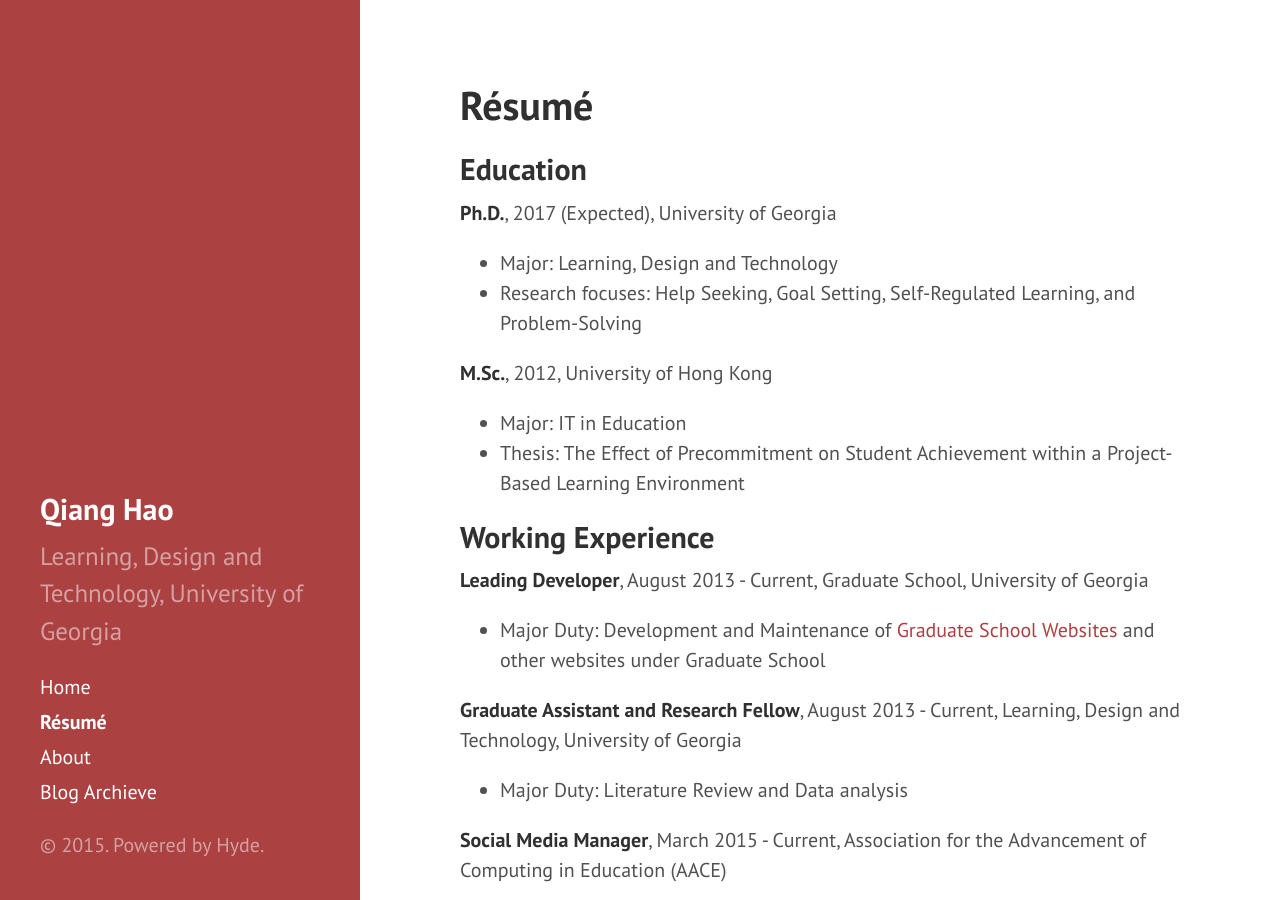
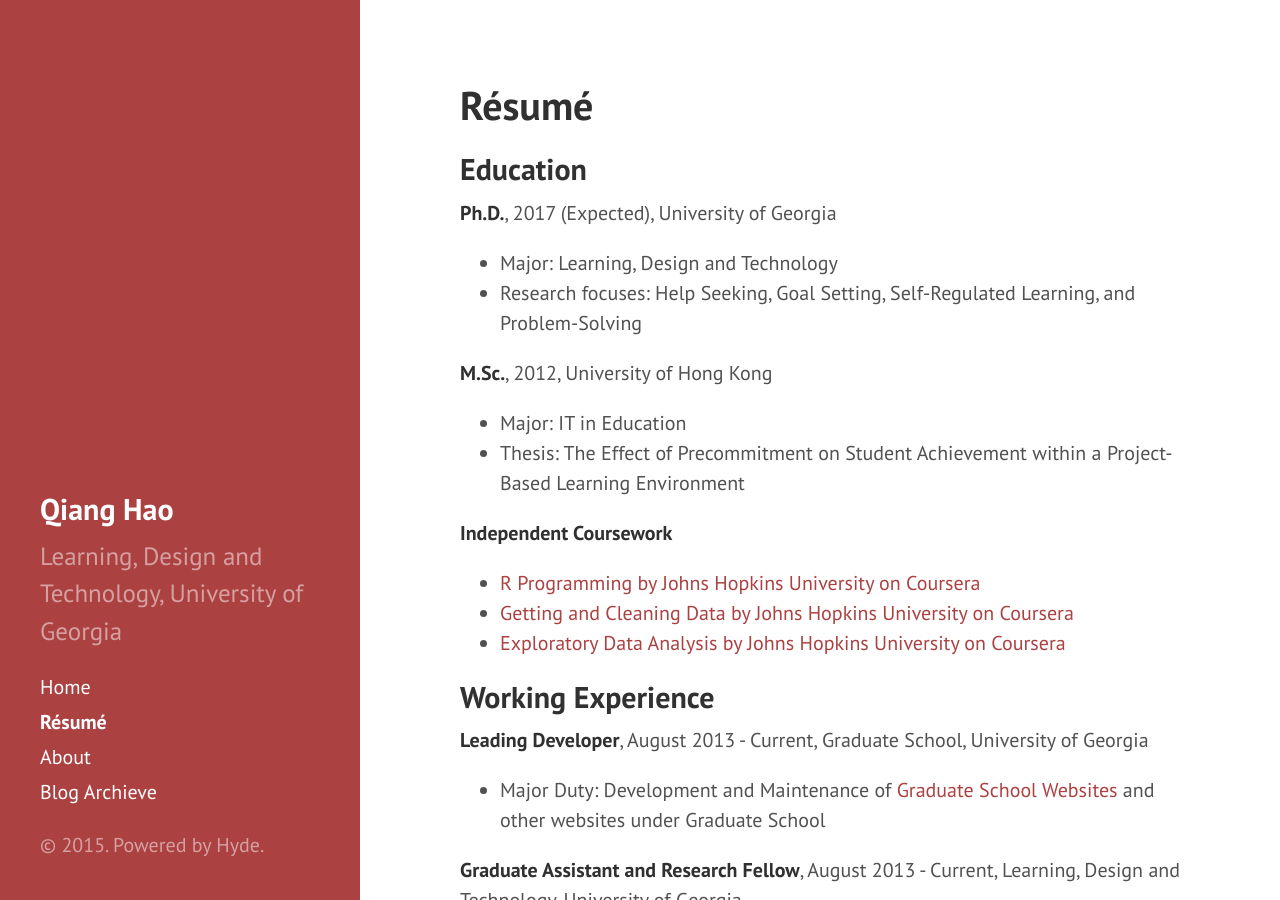
Before and after one commit to Neo-Hao/neo-hao.github.io, a Jekyll site: the page built from Résumé.md, in a window 1280 px wide and 900 px high. Built offline with Jekyll 4.4.1, drawn with Linux system fonts in a browser that asks for light colours; Markdown is read by kramdown in place of the engine named in the settings.

Commit message:
Independent coursework

```diff
--- a/Résumé.md
+++ b/Résumé.md
@@ -14,6 +14,12 @@ title: Résumé
 
 * Major: IT in Education
 * Thesis: The Effect of Precommitment on Student Achievement within a Project-Based Learning Environment
+
+<strong>Independent Coursework</strong>
+
+* <a href="https://www.coursera.org/account/accomplishments/records/2GmkAKKbKPGmjSJk">R Programming by Johns Hopkins University on Coursera</a>
+* <a href="https://www.coursera.org/account/accomplishments/records/VDjKY56uQvbUbrAj">Getting and Cleaning Data by Johns Hopkins University on Coursera</a>
+* <a href="https://www.coursera.org/account/accomplishments/records/eZ5hayQ8XWvj7H5v">Exploratory Data Analysis by Johns Hopkins University on Coursera</a>
 
 ## Working Experience
 
```
Also changed, not shown: README.md.
